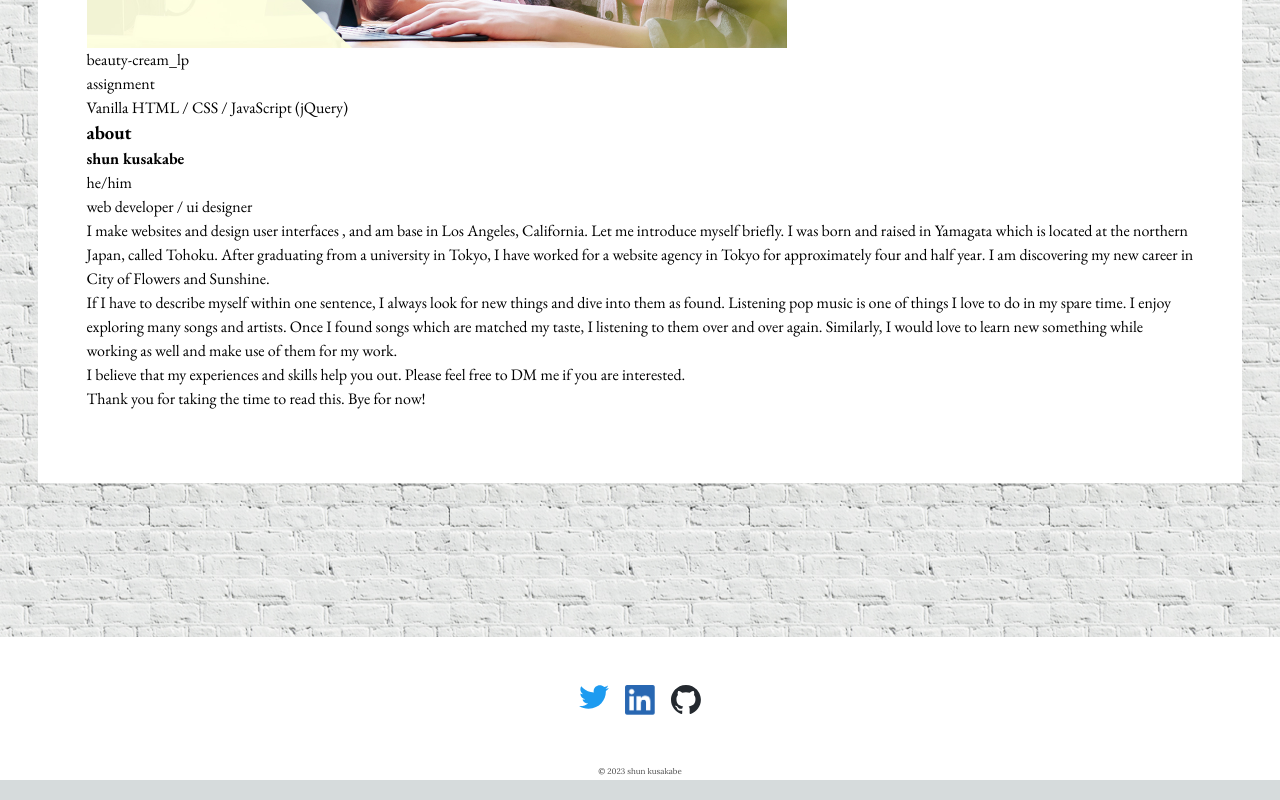
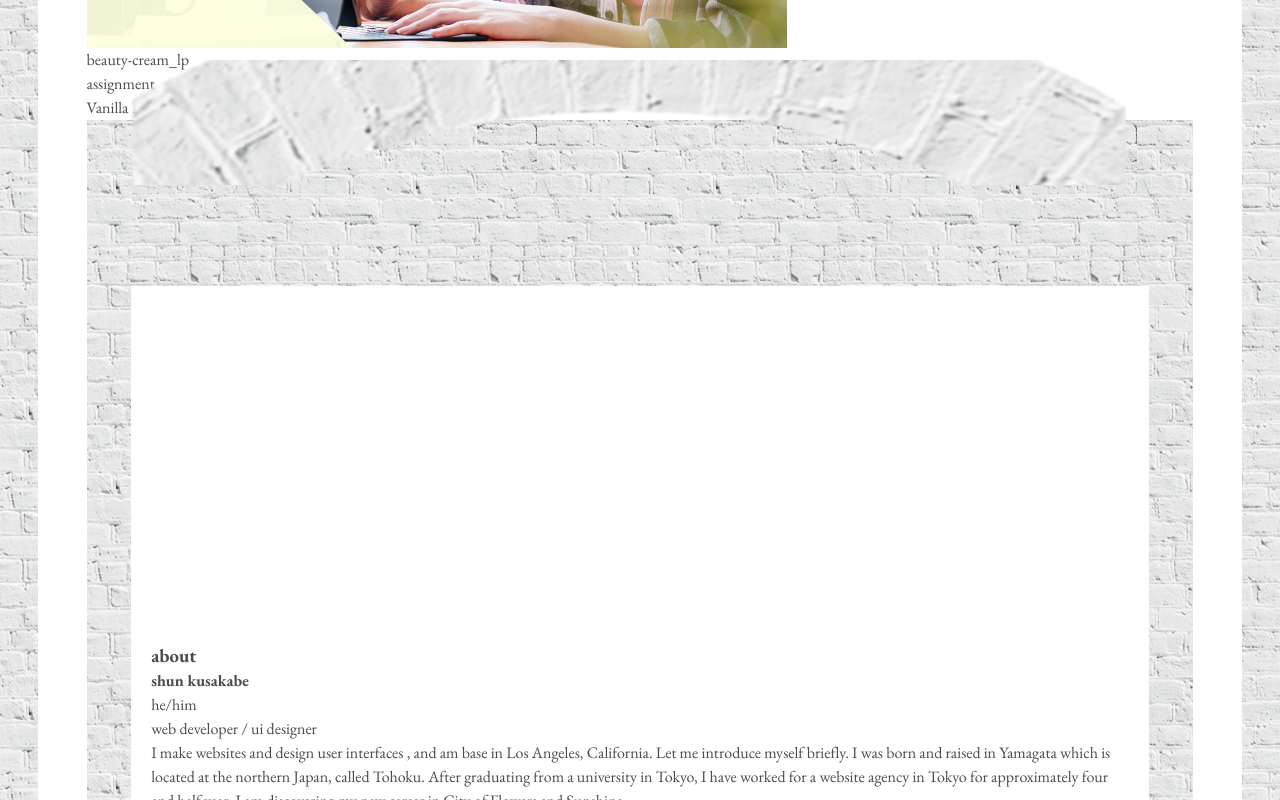
Before and after one commit to shunssv/kusakabe-site, a Next.js app: page / in a window 1280 px wide. Shown: the part 2360-3160 px from the top of the page. Built offline with nearby package versions, Linux system fonts and the light colour scheme; a web font is replaced by a local one.

Commit message:
:construction: style about content - SHU-86

```diff
--- a/src/pages/index.jsx
+++ b/src/pages/index.jsx
@@ -77,7 +77,8 @@ export default function Home() {
           </section>
         </article>
 
-        <section>
+        <section className={styles.aboutContainer}>
+          <div className={styles.aboutInner}>
             <h3>about</h3>
             <section>
               <h4>shun kusakabe</h4>
@@ -90,6 +91,7 @@ export default function Home() {
               <p>I believe that my experiences and skills help you out. Please feel free to DM me if you are interested.</p>
               <p>Thank you for taking the time to read this. Bye for now!</p>
             </div>
+          </div>
         </section>
       </div>
     </>
--- a/src/styles/Home.module.scss
+++ b/src/styles/Home.module.scss
@@ -1,5 +1,6 @@
 .container {
   background-color: #fff;
+  color: #4B4B4B;
 }
 
 .mvContainer {
@@ -11,6 +12,24 @@
   }
 }
 
+.aboutContainer {
+  background: url('/home-bg-brick.jpg') 0% 100% ;
+  padding: 15% 4%;
+  position: relative;
+  &::before {
+    content: '';
+    display: inline-block;
+    width: 100%;
+    height: 125px;
+    background: url(/home-bg-arch-sp.png) left / 90% no-repeat;
+    position: absolute;
+    top: -60px;
+  }
+  .aboutInner {
+    background-color: #fff;
+    padding: 35% 2%;
+  }
+}
 
 /*============ SP layout only ============*/
 @media screen and (max-width: 520px) {
```
Also changed, not shown: public/home-bg-arch-sp.png (added). Lines whose indentation alone changed are shown as unchanged.
